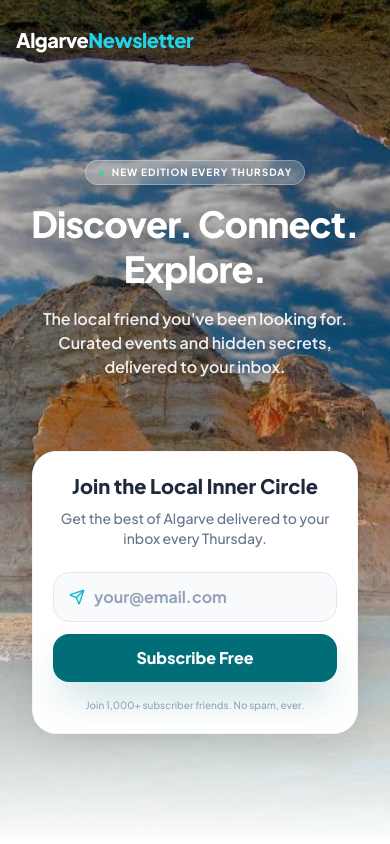
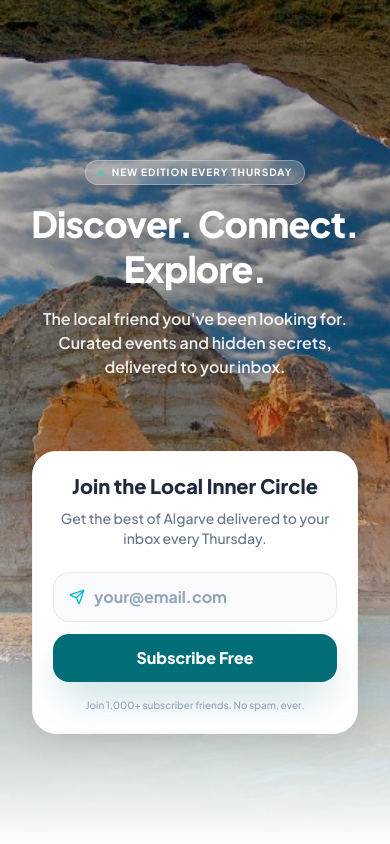
Before and after one commit to LuzGuilherme/Algarve-Newsletter, a React (Vite) app: page / in a window 390 px wide. Shown: the top 844 px of the page. Built offline with nearby package versions, Linux system fonts and the light colour scheme.

Commit message:
Hide brand text on mobile for cleaner UI

```diff
--- a/components/Navbar.tsx
+++ b/components/Navbar.tsx
@@ -14,7 +14,7 @@ const Navbar: React.FC<NavbarProps> = ({ theme = 'light' }) => {
         <div className="flex justify-between items-center h-20 md:h-24">
           <div className="flex items-center gap-2">
             <Link to="/">
-              <span className={`text-xl md:text-2xl font-black tracking-tight ${textColor}`}>Algarve<span className="text-cyan-400">Newsletter</span></span>
+              <span className={`hidden md:block text-xl md:text-2xl font-black tracking-tight ${textColor}`}>Algarve<span className="text-cyan-400">Newsletter</span></span>
             </Link>
           </div>
 
```
